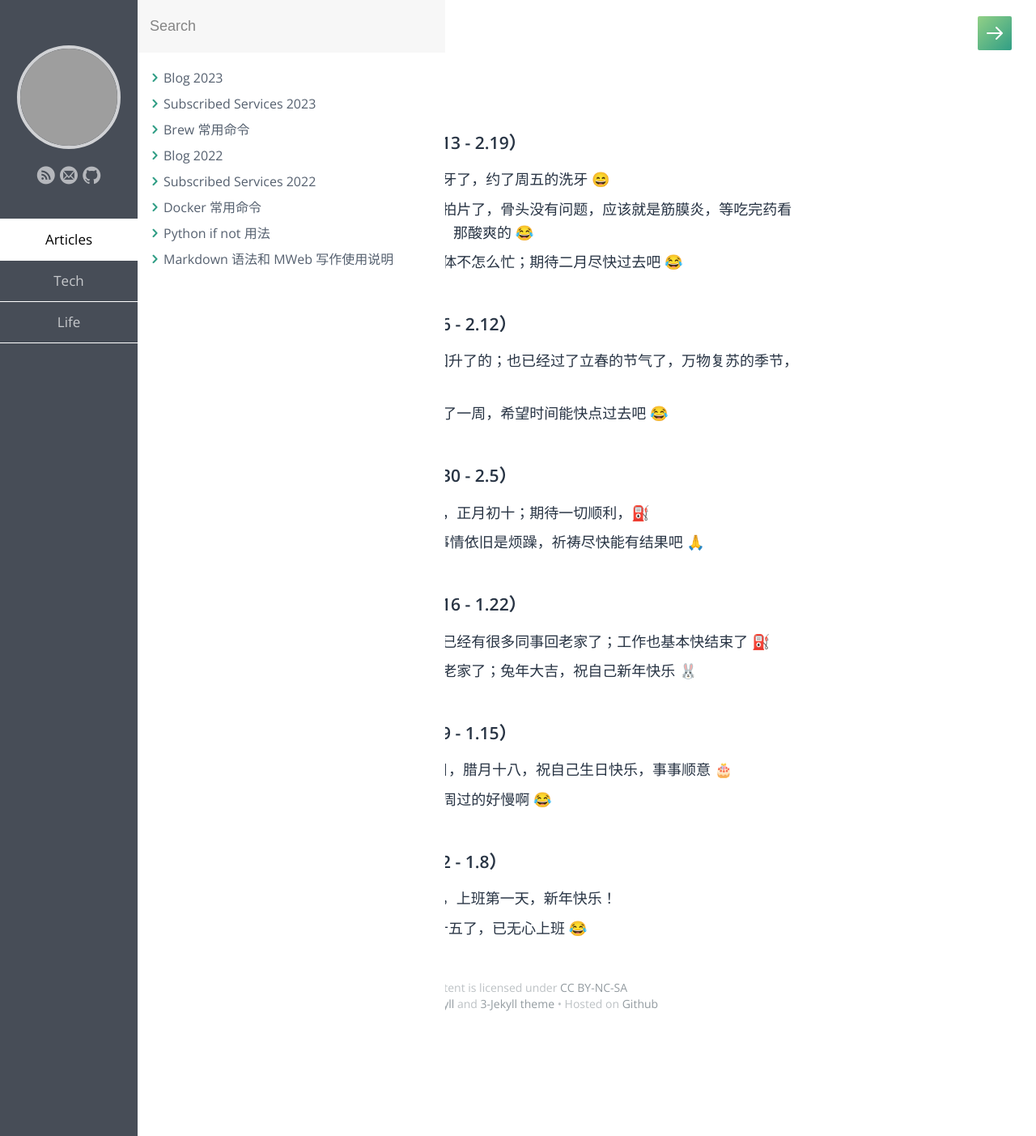
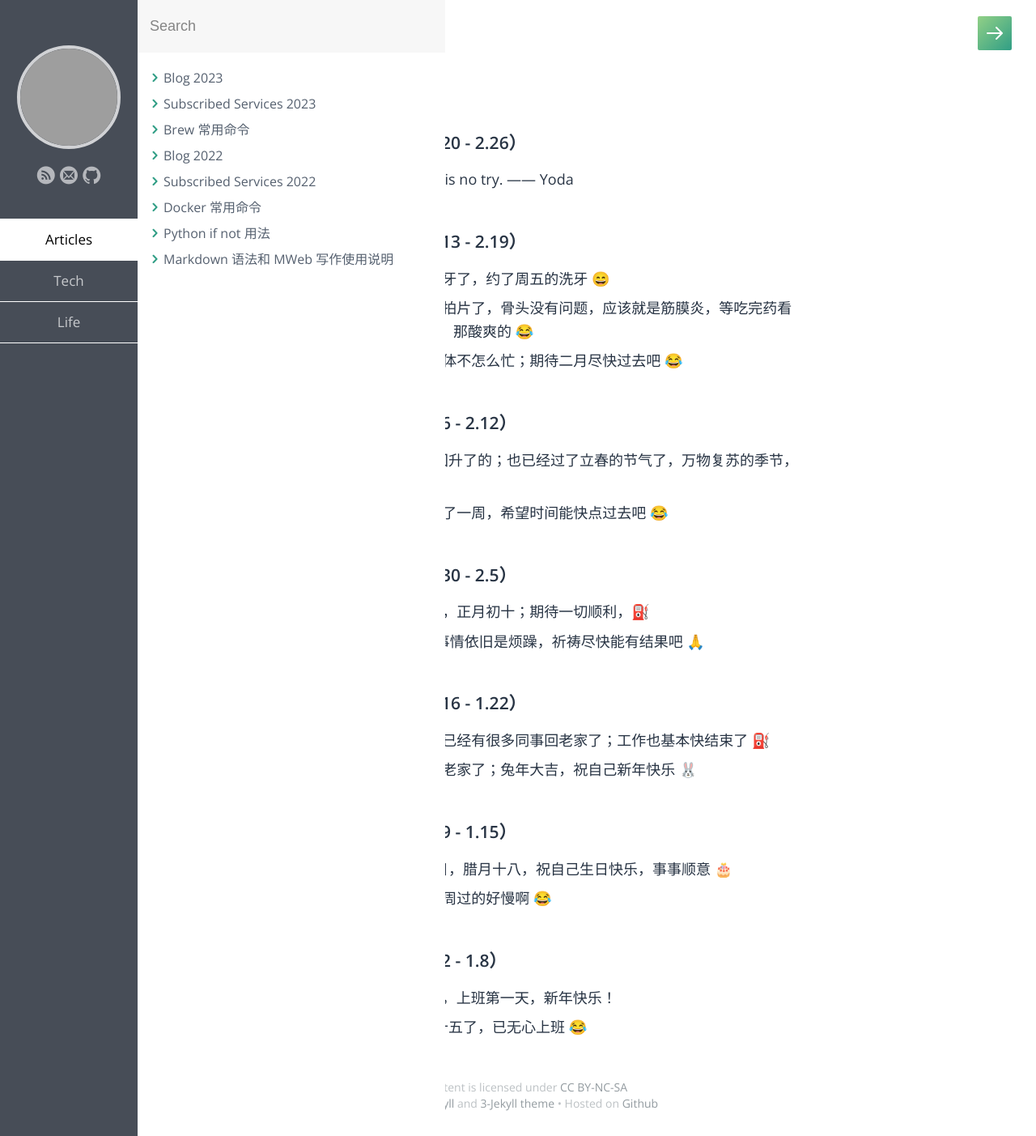
Before and after one commit to samxupeiran/samxupeiran.github.io, a Jekyll site: the page built from _posts/life/2023-01-03-my-blog.md, in a window 1280 px wide. Shown: the whole page at 81% size. Built offline with Jekyll 4.4.1, drawn with Linux system fonts in a browser that asks for light colours; some web fonts are replaced; grey boxes are pictures that could not be loaded.

Commit message:
feat: add weekly blog 2.20

```diff
--- a/_posts/life/2023-01-03-my-blog.md
+++ b/_posts/life/2023-01-03-my-blog.md
@@ -5,6 +5,9 @@ category: Life
 tags: Blog
 ---
 
+
+- ### 2023 年 2 月 第 4 周（2.20 - 2.26）
+     - 2.20 Do or do not, there is no try. —— Yoda
 
 - ### 2023 年 2 月 第 3 周（2.13 - 2.19）
      - 2.14 今天早晨去医院检查牙了，约了周五的洗牙 😄
```
